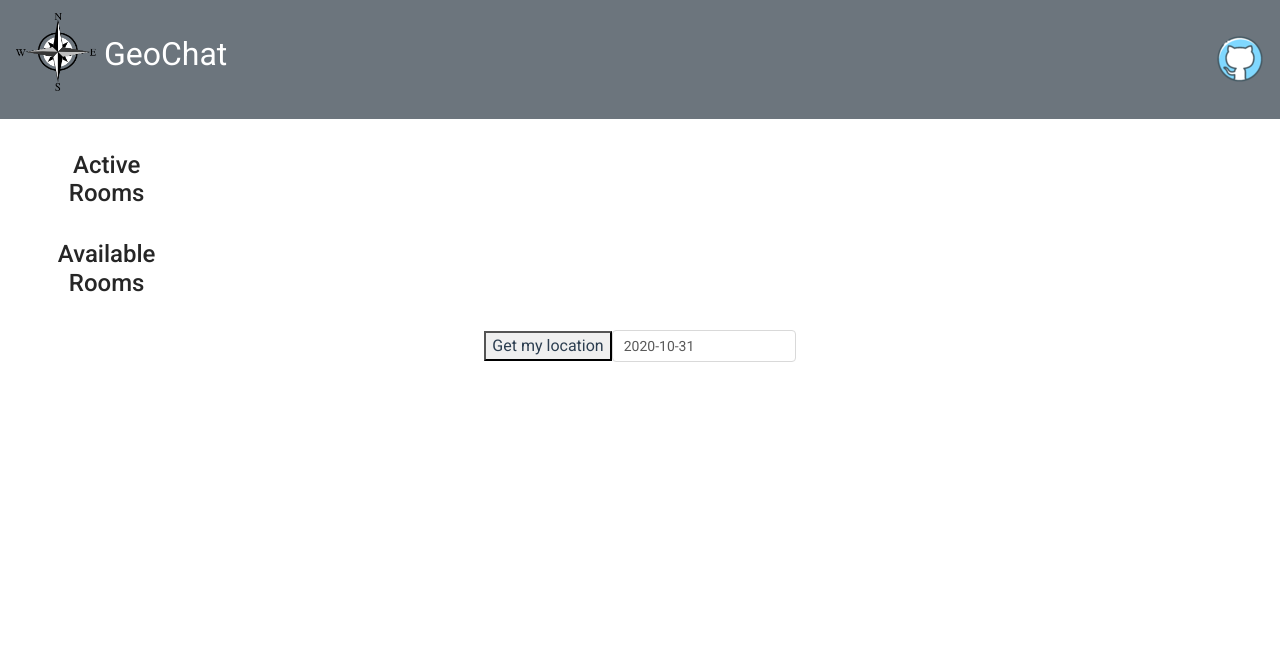
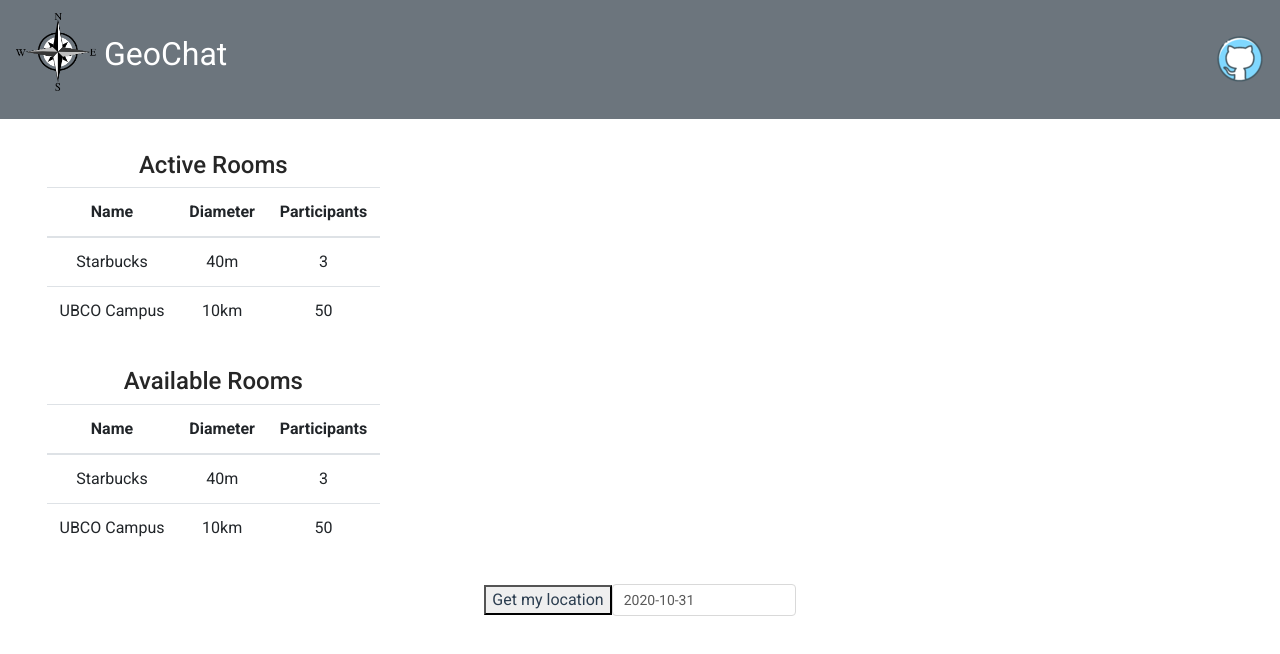
Before and after one commit to JadenBalogh/bc-hacks-lite-2020, a Vue app in the folder src/front-end/: page / in a window 1280 px wide. Shown: the top 654 px of the page. Built offline with nearby package versions, Linux system fonts and the light colour scheme.

Commit message:
added tables

```diff
--- a/src/front-end/src/App.vue
+++ b/src/front-end/src/App.vue
@@ -17,11 +17,11 @@
     <!-- <img alt="Vue logo" src="./assets/logo.png" />-->
     <b-container class="" fluid>
       <b-row>
-        <b-col cols="2">
+        <b-col cols="4">
           <ChatRoomNav msg="Active Rooms" />
           <ChatRoomNav msg="Available Rooms" />
         </b-col>
-        <b-col cols="10"></b-col>
+        <b-col cols="8"></b-col>
       </b-row>
     </b-container>
     <button v-on:click="getLocation">Get my location</button>
--- a/src/front-end/src/components/ChatRoomNav.vue
+++ b/src/front-end/src/components/ChatRoomNav.vue
@@ -1,12 +1,21 @@
 <template>
   <div class="chatRooms">
     <h4>{{ msg }}</h4>
+    <b-table hover :items="items"></b-table>
   </div>
 </template>
 
 <script>
 export default {
   name: "ChatRoomNav",
+  data() {
+    return {
+      items: [
+        { name: "Starbucks", diameter: 40 + "m", participants: 3 },
+        { name: "UBCO Campus", diameter: 10 + "km", participants: 50 },
+      ],
+    };
+  },
   props: {
     msg: String,
   },
```
